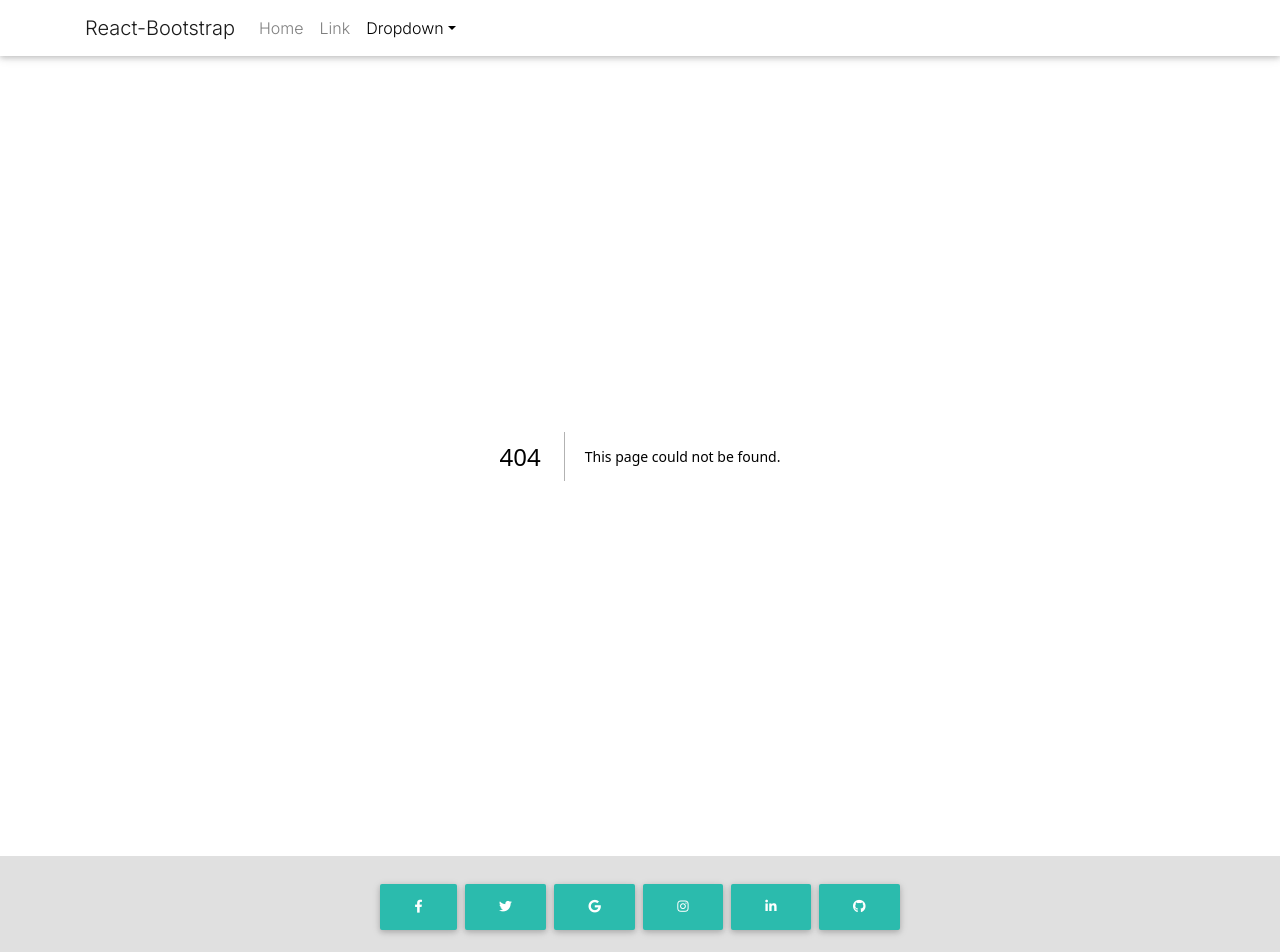
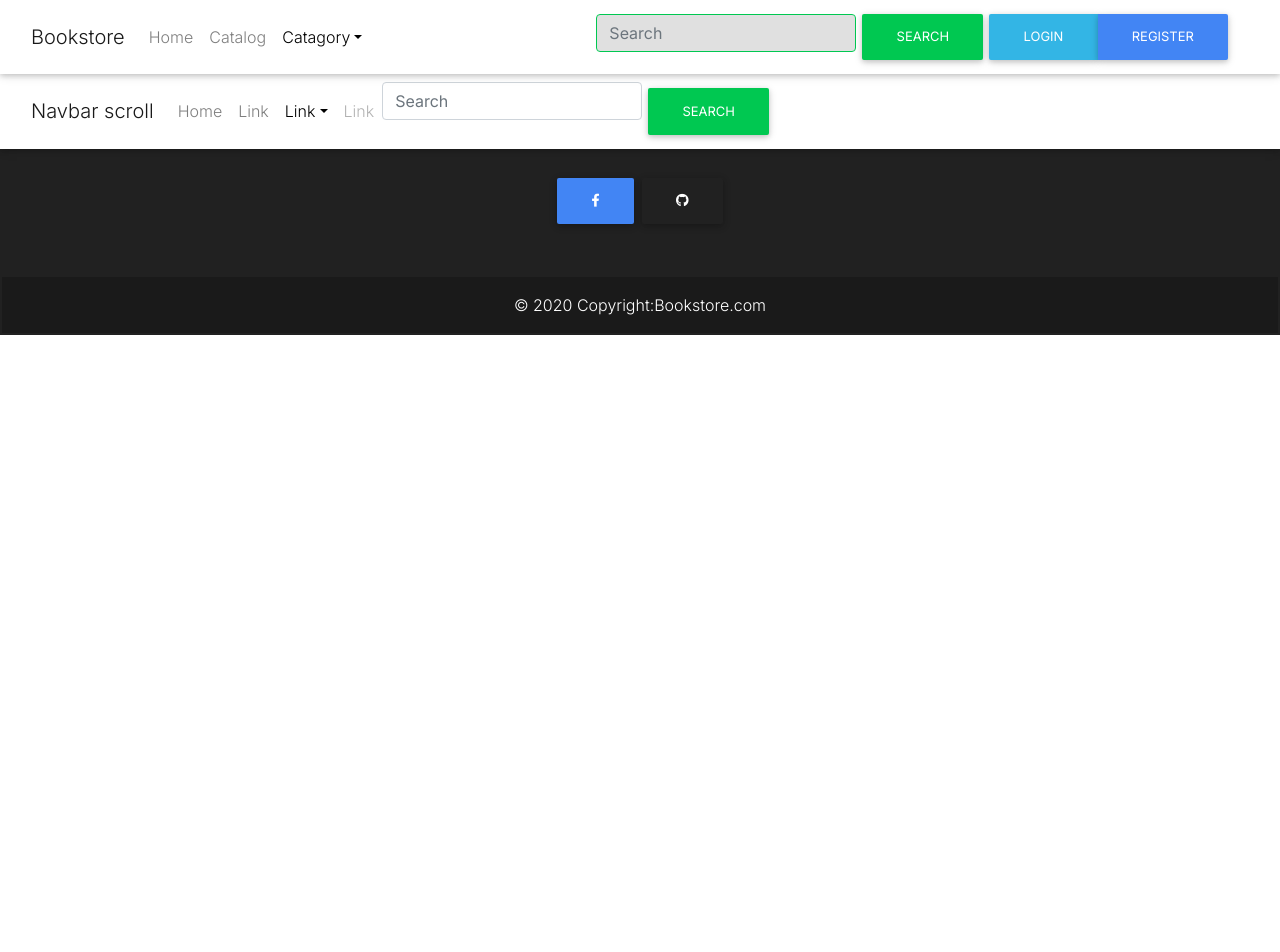
Before and after one commit to Thanh10101/Front-End, a Next.js app: page /register in a window 1280 px wide. Before the commit this address had no page. Shown: the top 952 px of the page. After the commit the page ends 800 px from the top, so only its background shows below. Built offline with nearby package versions, Linux system fonts and the light colour scheme.

Commit message:
boostrap

```diff
--- a/src/app/layout.tsx
+++ b/src/app/layout.tsx
@@ -4,11 +4,7 @@ import { Inter } from 'next/font/google'
 
 const inter = Inter({ subsets: ['latin'] })
 
-//boostrap
-import Container from 'react-bootstrap/Container'
-import Nav from 'react-bootstrap/Nav'
-import Navbar from 'react-bootstrap/Navbar'
-import NavDropdown from 'react-bootstrap/NavDropdown'
+
 //
 import {
   MDBFooter,
@@ -22,6 +18,20 @@ import {
 import "@fortawesome/fontawesome-free/css/all.min.css"
 import "bootstrap-css-only/css/bootstrap.min.css"
 import "mdbreact/dist/css/mdb.css"
+import app from "@/style/app.module.scss"
+
+//boostrap
+import Container from 'react-bootstrap/Container'
+import Nav from 'react-bootstrap/Nav'
+import Navbar from 'react-bootstrap/Navbar'
+import NavDropdown from 'react-bootstrap/NavDropdown'
+import Link from 'next/link'
+import Button from 'react-bootstrap/Button'
+import Form from 'react-bootstrap/Form'
+import InputGroup from 'react-bootstrap/InputGroup'
+import ButtonGroup from 'react-bootstrap/ButtonGroup'
+import Row from 'react-bootstrap/Row'
+import Col from 'react-bootstrap/Col'
 
 export const metadata = {
   title: 'Create Next App',
@@ -34,99 +44,82 @@ export default function RootLayout({
   children: React.ReactNode
 }) {
   return (
+
+
     <html lang="en">
       <body className={inter.className}>
-        <Navbar expand="lg" className="bg-body-tertiary">
-          <Container>
-            <Navbar.Brand href="#home">React-Bootstrap</Navbar.Brand>
+        <Navbar expand="lg" className="bg-white sticky-top d-flex">
+          <Container fluid className=' d-flex'>
             <Navbar.Toggle aria-controls="basic-navbar-nav" />
-            <Navbar.Collapse id="basic-navbar-nav">
-              <Nav className="me-auto">
-                <Nav.Link href="#home">Home</Nav.Link>
-                <Nav.Link href="#link">Link</Nav.Link>
-                <NavDropdown title="Dropdown" id="basic-nav-dropdown">
-                  <NavDropdown.Item href="#action/3.1" color='red'>Action</NavDropdown.Item>
-                  <NavDropdown.Item href="#action/3.2">
-                    Another action
+            <Navbar.Brand href="/">Bookstore</Navbar.Brand>
+            <Navbar.Collapse id="navbarScroll">
+              <Nav
+                className="me-auto my-2 my-lg-0"
+                style={{ maxHeight: '100px' }}
+                navbarScroll
+              >
+                <Nav.Link as={Link} href="/">Home</Nav.Link>
+                <Nav.Link as={Link} href="#link">Catalog</Nav.Link>
+                <NavDropdown className='me-auto' title="Catagory" id="basic-nav-dropdown">
+                  <NavDropdown.Item as={Link} href="#action/3.1" color='red'>Action</NavDropdown.Item>
+                  <NavDropdown.Item as={Link} href="#action/3.2">
+                    Romantic
                   </NavDropdown.Item>
-                  <NavDropdown.Item href="#action/3.3">Something</NavDropdown.Item>
+                  <NavDropdown.Item as={Link} href="#action/3.3">Novel</NavDropdown.Item>
                   <NavDropdown.Divider />
-                  <NavDropdown.Item href="#action/3.4">
-                    Separated link
+                  <NavDropdown.Item as={Link} href="#action/3.4">
+                    ...
                   </NavDropdown.Item>
+
                 </NavDropdown>
               </Nav>
             </Navbar.Collapse>
+
+            <Container className="d-flex justify-content-end">
+              <Form className="d-flex ">
+                <Form.Control
+                  type="search"
+                  style={{ marginRight: 6 }}
+                  placeholder="Search"
+                  className="me-2 border border-success bg-light"
+                  aria-label="Search"
+                />
+                <Button className='m-0' variant="success">Search</Button>
+              </Form>
+              <ButtonGroup>
+                <Button variant="info" href='/login'>Login</Button>
+                <Button variant="primary">Register</Button>
+              </ButtonGroup>
+            </Container>
           </Container>
         </Navbar>
         {children}
-        <MDBFooter className='bg-light text-center text-white'>
-          <MDBContainer className='p-4 pb-0'>
+        <MDBFooter className='bg-dark border border-dark border-top-100 text-center'>
+          <MDBContainer className='p-4 pb-0 ' >
             <section className='mb-4'>
               <MDBBtn
                 floating
-                className='m-1'
-                style={{ backgroundColor: '#3b5998' }}
-                href='#!'
+                className=' m-1'
+                color="primary"
+                href='https://www.facebook.com/Thanh.NT2002/'
                 role='button'
+                as={Button}
               >
                 <MDBIcon fab icon='facebook-f' />
-              </MDBBtn>
-
-              <MDBBtn
-                floating
-                className='m-1'
-                style={{ backgroundColor: '#55acee' }}
-                href='#!'
-                role='button'
-              >
-                <MDBIcon fab icon='twitter' />
-              </MDBBtn>
-
-              <MDBBtn
-                floating
-                className='m-1'
-                style={{ backgroundColor: '#dd4b39' }}
-                href='#!'
-                role='button'
-              >
-                <MDBIcon fab icon='google' />
               </MDBBtn>
               <MDBBtn
                 floating
                 className='m-1'
-                style={{ backgroundColor: '#ac2bac' }}
-                href='#!'
+                color="dark"
+                href='https://github.com/Thanh10101?tab=repositories'
                 role='button'
-
+                as={Button}
               >
-                <MDBIcon fab icon='instagram' />
-              </MDBBtn>
-
-              <MDBBtn
-                floating
-                className='m-1'
-                style={{ backgroundColor: '#0082ca' }}
-                href='#!'
-                role='button'
-              >
-                <MDBIcon fab icon='linkedin-in' />
-              </MDBBtn>
-
-              <MDBBtn
-                floating
-                className='m-1'
-                style={{ backgroundColor: '#333333' }}
-                href='#!'
-
-                role='button'
-              >
-
                 <MDBIcon fab icon='github' />
               </MDBBtn>
             </section>
           </MDBContainer>
-          <div className='text-center p-3' style={{ backgroundColor: 'rgba(0, 0, 0, 0.2)' }}>
+          <div className='text-center p-3 border border-dark ' style={{ backgroundColor: 'rgba(0, 0, 0, 0.2)' }}>
             © 2020 Copyright:
             <a className='text-white' href='http://localhost:3000/'>
               Bookstore.com
@@ -134,6 +127,6 @@ export default function RootLayout({
           </div>
         </MDBFooter>
       </body>
-    </html>
+    </html >
   )
 }
--- /dev/null
+++ b/src/app/register/page.tsx
@@ -0,0 +1,50 @@
+'use client'
+import Button from 'react-bootstrap/Button';
+import Container from 'react-bootstrap/Container';
+import Form from 'react-bootstrap/Form';
+import Nav from 'react-bootstrap/Nav';
+import Navbar from 'react-bootstrap/Navbar';
+import NavDropdown from 'react-bootstrap/NavDropdown';
+
+export default function Register() {
+    return (
+        <Navbar expand="lg" className="bg-body-tertiary">
+            <Container fluid>
+                <Navbar.Brand href="#">Navbar scroll</Navbar.Brand>
+                <Navbar.Toggle aria-controls="navbarScroll" />
+                <Navbar.Collapse id="navbarScroll">
+                    <Nav
+                        className="me-auto my-2 my-lg-0"
+                        style={{ maxHeight: '100px' }}
+                        navbarScroll
+                    >
+                        <Nav.Link href="#action1">Home</Nav.Link>
+                        <Nav.Link href="#action2">Link</Nav.Link>
+                        <NavDropdown title="Link" id="navbarScrollingDropdown">
+                            <NavDropdown.Item href="#action3">Action</NavDropdown.Item>
+                            <NavDropdown.Item href="#action4">
+                                Another action
+                            </NavDropdown.Item>
+                            <NavDropdown.Divider />
+                            <NavDropdown.Item href="#action5">
+                                Something else here
+                            </NavDropdown.Item>
+                        </NavDropdown>
+                        <Nav.Link href="#" disabled>
+                            Link
+                        </Nav.Link>
+                    </Nav>
+                    <Form className="d-flex">
+                        <Form.Control
+                            type="search"
+                            placeholder="Search"
+                            className="me-2"
+                            aria-label="Search"
+                        />
+                        <Button variant="success">Search</Button>
+                    </Form>
+                </Navbar.Collapse>
+            </Container>
+        </Navbar>
+    )
+}
--- a/src/style/app.module.scss
+++ b/src/style/app.module.scss
@@ -1,4 +1,5 @@
 $primary-color: #64ff00;
+$facebook:#3b5998;
 :export {
     primaryColor: $primary-color;
 }
```
Also changed, not shown: src/app/globals.css (+7 -52 lines), src/app/login/page.tsx (+34 -11 lines), src/app/logout/page.tsx (deleted, +0 -8 lines), src/app/page.module.css (+14 -22 lines), src/app/page.tsx (+5 -5 lines).
